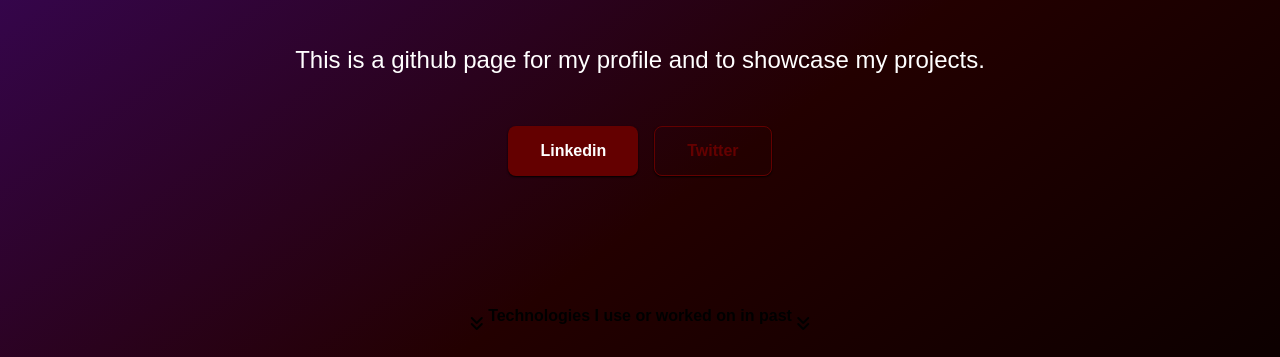
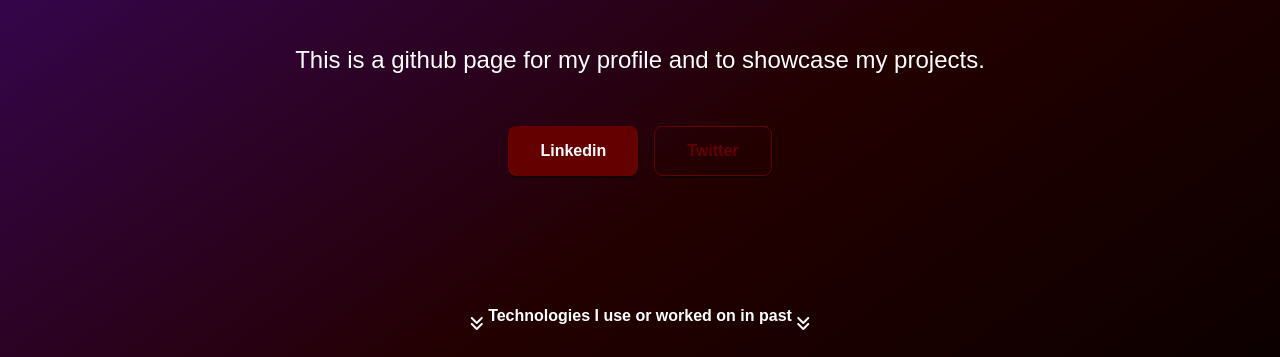
Before and after one commit to AnkurAlpha/My-Website, a website: page index.html in a window 1280 px wide. Shown: the part 304-661 px from the top of the page. Drawn offline with Linux system fonts and the light colour scheme; a web font is replaced by a local one.

Commit message:
fix glitch

```diff
--- a/index.html
+++ b/index.html
@@ -164,7 +164,7 @@
                 </div>
                 <div id="companies-container" class="flex flex-col gap-8 ">
                     <div id="companies-title" class="flex justify-center gap-2 ">
-                        <div class="max-w-96 group ">
+                        <div class="max-w-96 group text-white">
                             <i class="fa-solid fa-angles-down translate-y-2
                                       group-hover:translate-y-4 group-hover:font-bold
                                       transition duration-300"></i>
```
